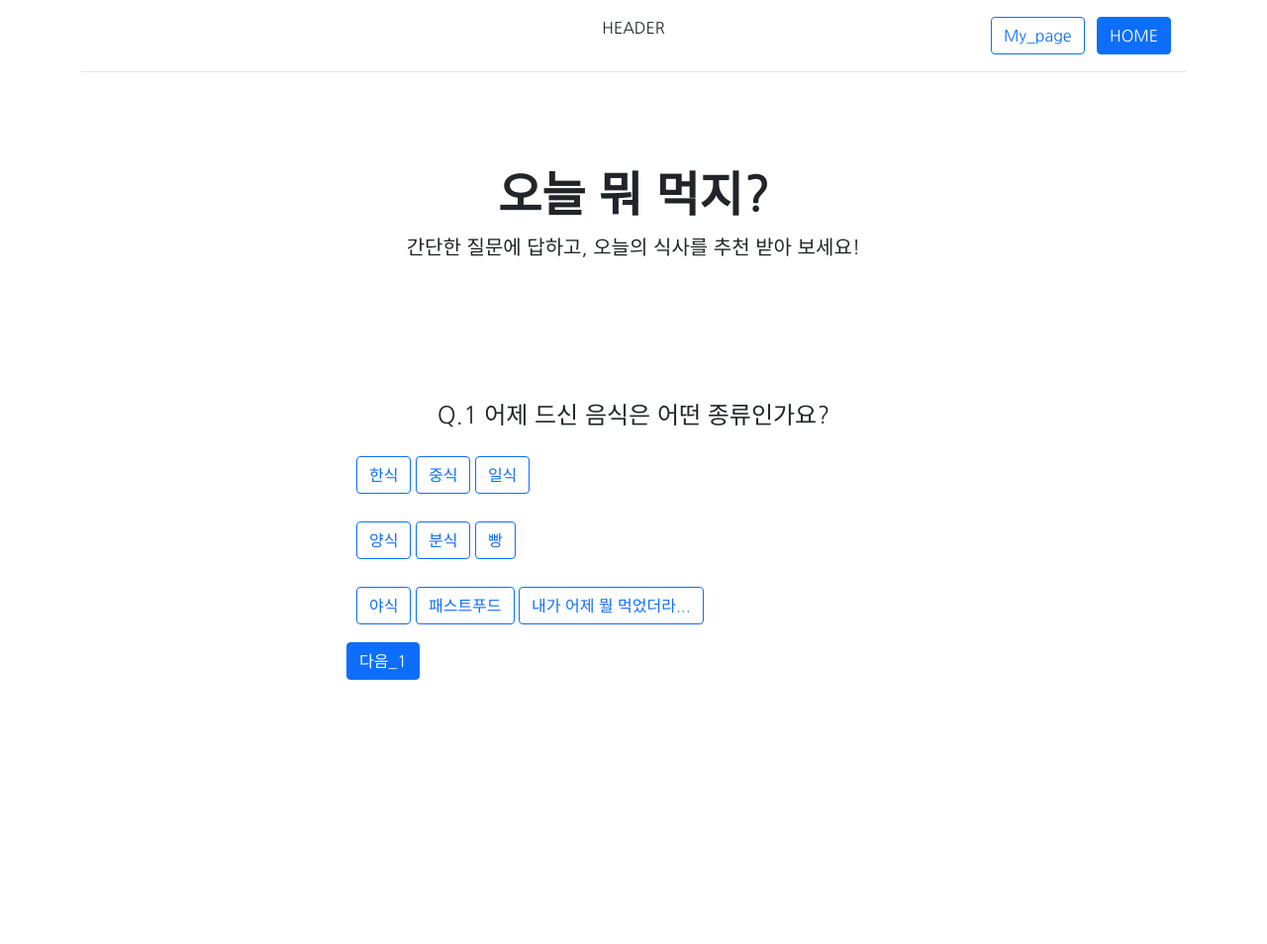
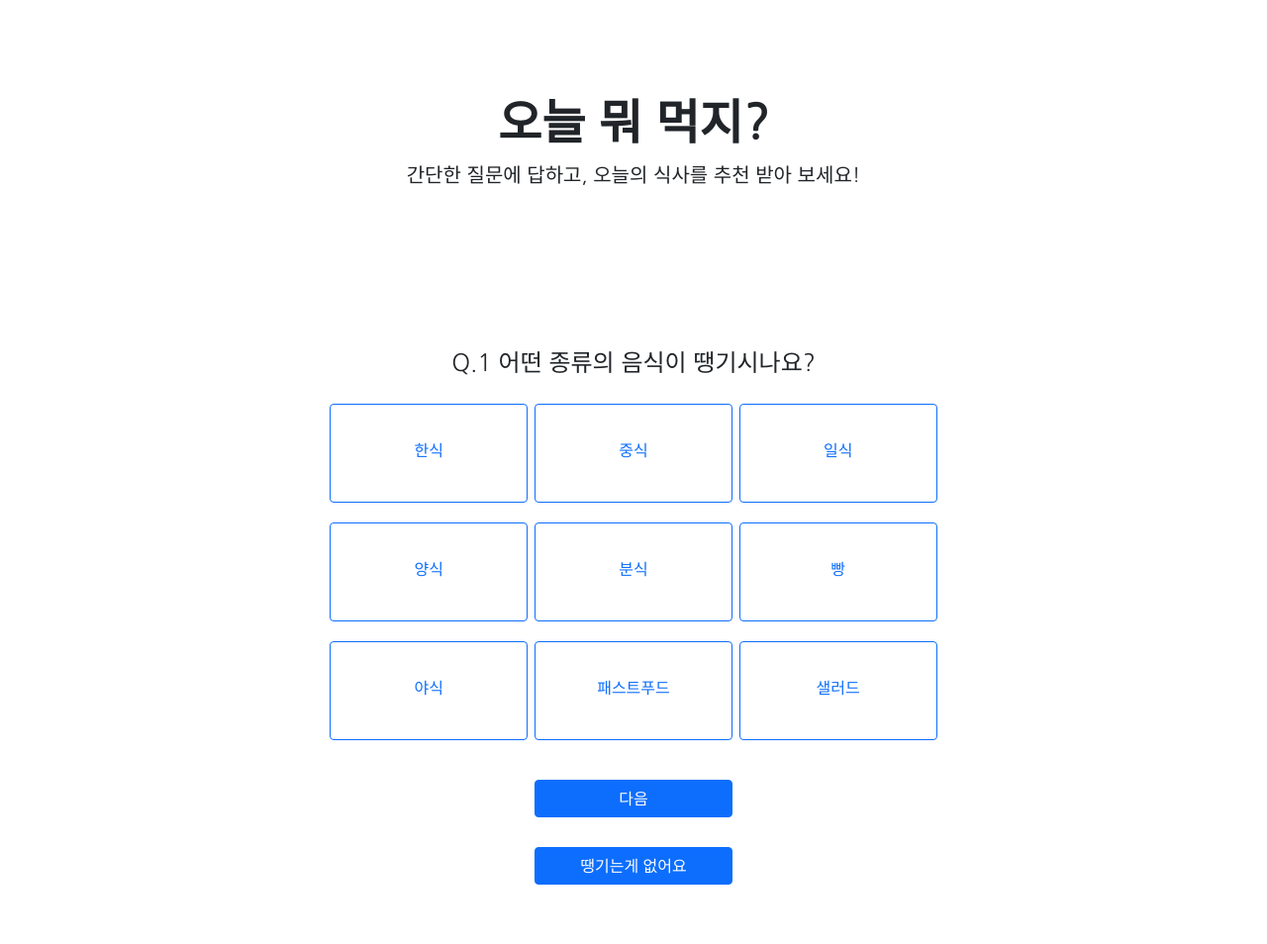
Before and after one commit to bestmealever/Thebestmeal, a Flask app: page / in a window 1280 px wide. Shown: the whole page at 99% size. Before the commit the page ends 687 px from the top, so only its background shows below. Run offline with Flask 2, Linux system fonts and the light colour scheme; some libraries are stand-ins or nearby versions; some web fonts are replaced.

Commit message:
0928대차게 까인 것

```diff
--- a/app.py
+++ b/app.py
@@ -11,6 +11,9 @@ client = MongoClient('localhost', 27017)
 
 db = client.team_project
 choices = []
+want_food = True
+yesterday_food = True
+feeling_emo = True
 
 random_foods = ['쿠키','아이스크림','팥빙수','케이크','도너츠','크로플','김치볶음밥','우동','쫄면','만두','김밥','떡볶이','보쌈','족발','곱창','닭발','국밥','육회','샐러드','스테이크','타코','리조또','케밥','바비큐','사케동','소바','카츠','라멘','초밥','카츠동','짜장면','짬뽕','탕수육','양장피','마라탕','마라샹궈','샌드위치','피자','버거','치킨','타코','핫도그','파전','보쌈','냉면','비빔밥','순두부','김치찌개']
 doc = {
@@ -49,42 +52,63 @@ def home():
 
 
 ## API 역할을 하는 부분
-@app.route('/Q_1', methods=['POST'])
-def question1():
-    Q1_give_receive = request.form.getlist('Q1_give[]')
-    print(Q1_give_receive)
-    choices.append(Q1_give_receive)
-    if 'true' not in Q1_give_receive:
+@app.route('/want', methods=['POST'])
+def want():
+    want_give_receive = request.form.getlist('want_give[]')
+    print(want_give_receive)
+    choices.append(want_give_receive)
+    if 'true' not in want_give_receive:
         return jsonify({'result': 'fail', 'msg': '하나 이상 선택해 주세요!'})
     else:
         return jsonify({'result': 'success'})
 
+@app.route('/want_no', methods=['POST'])
+def want_no():
+    global want_food
+    want_food = False
+    return {'msg': '먹고 싶은게 없다니...'}
 
-@app.route('/Q_2', methods=['POST'])
-def question2():
-    Q2_give_receive = request.form.getlist('Q2_give[]')
-    print(Q2_give_receive)
-    choices.append(Q2_give_receive)
-    if 'true' not in Q2_give_receive:
+
+@app.route('/yesterday', methods=['POST'])
+def yesterday():
+    yesterday_give_receive = request.form.getlist('yesterday_give[]')
+    print(yesterday_give_receive)
+    choices.append(yesterday_give_receive)
+    if 'true' not in yesterday_give_receive:
         return jsonify({'result': 'fail', 'msg': '하나 이상 선택해 주세요!'})
     else:
         return jsonify({'result': 'success'})
 
+@app.route('/yesterday_no', methods=['POST'])
+def yesterday_no():
+    global yesterday_food
+    yesterday_food = False
 
-@app.route('/Q_3', methods=['POST'])
-def question3():
-    Q3_give_receive = request.form.getlist('Q3_give[]')
-    choices.append(Q3_give_receive)
+    return {'msg': '어제 먹은게 기억이 안나요??'}
+
+
+@app.route('/feeling', methods=['POST'])
+def feeling():
+    feeling_give_receive = request.form.getlist('feeling_give[]')
+    choices.append(feeling_give_receive)
     print(choices)
 
-    if 'true' not in Q3_give_receive:
+    if 'true' not in feeling_give_receive:
         return jsonify({'result': 'fail', 'msg': '하나 이상 선택해 주세요!'})
     else:
 
         test = db.team_project.find_one({'name': random_foods[random.randint(0,48)]}, {'_id': False, 'name': True, 'photo': True})
+
         print(test)
         return jsonify({'result': 'success', 'msg': test})
 
 
+@app.route('/feeling_no', methods=['POST'])
+def feeling_no():
+    global feeling_emo
+    feeling_emo = False
+    return {'msg': '기분을 모르겠다니 ㅠㅠ'}
+
+
 if __name__ == '__main__':
     app.run('0.0.0.0', port=5000, debug=True)
--- a/static/mycss.css
+++ b/static/mycss.css
@@ -3,8 +3,9 @@
 }
 
 #wrap {
-            width: 600px;
+    width: 800px;
     margin: auto;
+    padding: 20px 70px 50px 70px;
     /*background-color: aquamarine;*/
 }
 
@@ -16,6 +17,7 @@
 .btn-group .btn-group-in {
     margin: 0 auto;
     padding: 10px;
+    display: flex;
 }
 
 .question-h {
@@ -30,3 +32,16 @@
 input[type=checkbox] {
     transform: scale(1.5);
 }
+
+.btn.btn-outline-primary.choice {
+    width: 200px;
+    height: 100px;
+    margin: auto;
+    line-height: 80px;
+}
+
+.btn.btn-primary.next {
+    width: 200px;
+    display: block;
+    margin: 30px auto auto auto;
+}
--- a/static/myjs.js
+++ b/static/myjs.js
@@ -1,107 +1,142 @@
-function Q_1() {
+function want() {
     let btn_val = []
     for (let i = 0; i < 9; i++) {
         btn_val.push($(`input:checkbox[id="btncheck${i + 1}"]`).is(":checked"))
     }
     $.ajax({
         type: "POST",
-        url: "/Q_1",
-        data: {Q1_give: btn_val},
+        url: "/want",
+        data: {want_give: btn_val},
         success: function (response) {
             if (response['result'] == 'fail') {
                 alert(response['msg'])
             } else {
                 temp_html = `<div class="question-h">
-            <h4> Q.2 오늘 땡기는 음식이 있나요? </h4>
-        </div>
-        <div class="btn-group-in">
-            <input type="checkbox" class="btn-check" id="btncheck1" autocomplete="off">
-            <label class="btn btn-outline-primary" for="btncheck1">한식</label>
+        <h4> Q.2 오늘 기분은 어때요? </h4>
+    </div>
+    <div class="btn-group-in">
+        <input type="checkbox" class="btn-check" id="btncheck1" autocomplete="off">
+        <label class="btn btn-outline-primary choice" for="btncheck1">시간이 없어요</label>
 
-            <input type="checkbox" class="btn-check" id="btncheck2" autocomplete="off">
-            <label class="btn btn-outline-primary" for="btncheck2">중식</label>
+        <input type="checkbox" class="btn-check" id="btncheck2" autocomplete="off">
+        <label class="btn btn-outline-primary choice" for="btncheck2">시간 많아요!</label>
 
-            <input type="checkbox" class="btn-check" id="btncheck3" autocomplete="off">
-            <label class="btn btn-outline-primary" for="btncheck3">일식</label>
-        </div>
-        <div class="btn-group-in">
-            <input type="checkbox" class="btn-check" id="btncheck4" autocomplete="off">
-            <label class="btn btn-outline-primary" for="btncheck4">양식</label>
+        <input type="checkbox" class="btn-check" id="btncheck3" autocomplete="off">
+        <label class="btn btn-outline-primary choice" for="btncheck3">완벽한 저녁이 필요해요!</label>
+    </div>
+    <div class="btn-group-in">
+        <input type="checkbox" class="btn-check" id="btncheck4" autocomplete="off">
+        <label class="btn btn-outline-primary choice" for="btncheck4">당 떨어져요 ㅠ</label>
 
-            <input type="checkbox" class="btn-check" id="btncheck5" autocomplete="off">
-            <label class="btn btn-outline-primary" for="btncheck5">분식</label>
+        <input type="checkbox" class="btn-check" id="btncheck5" autocomplete="off">
+        <label class="btn btn-outline-primary choice" for="btncheck5">스트레스 받았어요</label>
 
-            <input type="checkbox" class="btn-check" id="btncheck6" autocomplete="off">
-            <label class="btn btn-outline-primary" for="btncheck6">빵</label>
-        </div>
-        <div class="btn-group-in">
-            <input type="checkbox" class="btn-check" id="btncheck7" autocomplete="off">
-            <label class="btn btn-outline-primary" for="btncheck7">야식</label>
-
-            <input type="checkbox" class="btn-check" id="btncheck8" autocomplete="off">
-            <label class="btn btn-outline-primary" for="btncheck8">패스트푸드</label>
-
-            <input type="checkbox" class="btn-check" id="btncheck9" autocomplete="off">
-            <label class="btn btn-outline-primary" for="btncheck9">땡기는게 없어요</label>
-        </div>
-        <div class="btn-group-out">
-            <button type="button" class="btn btn-primary" onclick="Q_2()">다음_2</button>
-        </div>`
+        <input type="checkbox" class="btn-check" id="btncheck6" autocomplete="off">
+        <label class="btn btn-outline-primary choice" for="btncheck6">기름진게 땡기네요!</label>
+    </div>
+    <div class="btn-group-out">
+        <button type="button" class="btn btn-primary next" onclick="feeling()">다음</button>
+        <button type="button" class="btn btn-primary next" onclick="feeling_no()">잘 모르겠어요</button>
+    </div>`
                 $('#btn-group').empty()
                 $('#btn-group').append(temp_html)
+
             }
         }
     })
 }
 
-function Q_2() {
+function want_no() {
+    $.ajax({
+        type: "POST",
+        url: "/want_no",
+        data: {},
+        success: function (response) {
+            alert(response['msg'])
+            temp_html = `        <div class="question-h">
+            <h4> Q.2 그럼 어제는 뭐 먹었어요? </h4>
+        </div>
+        <div class="btn-group-in">
+            <input type="checkbox" class="btn-check" id="btncheck1" autocomplete="off">
+            <label class="btn btn-outline-primary choice" for="btncheck1">한식</label>
+
+            <input type="checkbox" class="btn-check" id="btncheck2" autocomplete="off">
+            <label class="btn btn-outline-primary choice" for="btncheck2">중식</label>
+
+            <input type="checkbox" class="btn-check" id="btncheck3" autocomplete="off">
+            <label class="btn btn-outline-primary choice" for="btncheck3">일식</label>
+        </div>
+        <div class="btn-group-in">
+            <input type="checkbox" class="btn-check" id="btncheck4" autocomplete="off">
+            <label class="btn btn-outline-primary choice" for="btncheck4">양식</label>
+
+            <input type="checkbox" class="btn-check" id="btncheck5" autocomplete="off">
+            <label class="btn btn-outline-primary choice" for="btncheck5">분식</label>
+
+            <input type="checkbox" class="btn-check" id="btncheck6" autocomplete="off">
+            <label class="btn btn-outline-primary choice" for="btncheck6">빵</label>
+        </div>
+        <div class="btn-group-in">
+            <input type="checkbox" class="btn-check" id="btncheck7" autocomplete="off">
+            <label class="btn btn-outline-primary choice" for="btncheck7">야식</label>
+
+            <input type="checkbox" class="btn-check" id="btncheck8" autocomplete="off">
+            <label class="btn btn-outline-primary choice" for="btncheck8">패스트푸드</label>
+
+            <input type="checkbox" class="btn-check" id="btncheck9" autocomplete="off">
+            <label class="btn btn-outline-primary choice" for="btncheck9">샐러드</label>
+        </div>
+        <div class="btn-group-out">
+            <button type="button" class="btn btn-primary next" onclick="yesterday()">다음</button>
+            <button type="button" class="btn btn-primary next" onclick="yesterday_no()">잘 모르겠어요</button>
+        </div>`
+            $('#btn-group').empty()
+            $('#btn-group').append(temp_html)
+
+        }
+    })
+}
+
+
+function yesterday() {
     let btn_val = []
     for (let i = 0; i < 9; i++) {
         btn_val.push($(`input:checkbox[id="btncheck${i + 1}"]`).is(":checked"))
     }
     $.ajax({
         type: "POST",
-        url: "/Q_2",
-        data: {Q2_give: btn_val},
+        url: "/yesterday",
+        data: {yesterday_give: btn_val},
         success: function (response) {
             if (response['result'] == 'fail') {
                 alert(response['msg'])
             } else {
                 temp_html = `<div class="question-h">
-        <h4> Q.3 해당 되는 상태를 모두 골라주세요! </h4>
+        <h4> Q.3 오늘 기분은 어때요? </h4>
     </div>
     <div class="btn-group-in">
         <input type="checkbox" class="btn-check" id="btncheck1" autocomplete="off">
-        <label class="btn btn-outline-primary" for="btncheck1">시간이 없어요</label>
+        <label class="btn btn-outline-primary choice" for="btncheck1">시간이 없어요</label>
 
         <input type="checkbox" class="btn-check" id="btncheck2" autocomplete="off">
-        <label class="btn btn-outline-primary" for="btncheck2">시간 많아요!</label>
+        <label class="btn btn-outline-primary choice" for="btncheck2">시간 많아요!</label>
 
         <input type="checkbox" class="btn-check" id="btncheck3" autocomplete="off">
-        <label class="btn btn-outline-primary" for="btncheck3">완벽한 저녁이 필요해요!</label>
+        <label class="btn btn-outline-primary choice" for="btncheck3">완벽한 저녁이 필요해요!</label>
     </div>
     <div class="btn-group-in">
         <input type="checkbox" class="btn-check" id="btncheck4" autocomplete="off">
-        <label class="btn btn-outline-primary" for="btncheck4">당 떨어져요 ㅠ</label>
+        <label class="btn btn-outline-primary choice" for="btncheck4">당 떨어져요 ㅠ</label>
 
         <input type="checkbox" class="btn-check" id="btncheck5" autocomplete="off">
-        <label class="btn btn-outline-primary" for="btncheck5">스트레스 받았어요</label>
+        <label class="btn btn-outline-primary choice" for="btncheck5">스트레스 받았어요</label>
 
         <input type="checkbox" class="btn-check" id="btncheck6" autocomplete="off">
-        <label class="btn btn-outline-primary" for="btncheck6">기름진게 땡기네요!</label>
-    </div>
-    <div class="btn-group-in">
-        <input type="checkbox" class="btn-check" id="btncheck7" autocomplete="off">
-        <label class="btn btn-outline-primary" for="btncheck7">담백한게 땡겨요</label>
-
-        <input type="checkbox" class="btn-check" id="btncheck8" autocomplete="off">
-        <label class="btn btn-outline-primary" for="btncheck8">잘 모르겠어요...</label>
-
-        <input type="checkbox" class="btn-check" id="btncheck9" autocomplete="off">
-        <label class="btn btn-outline-primary" for="btncheck9">전 아무거나 상관없어요~</label>
+        <label class="btn btn-outline-primary choice" for="btncheck6">기름진게 땡기네요!</label>
     </div>
     <div class="btn-group-out">
-        <button type="button" class="btn btn-primary" onclick="Q_3()">다음_3</button>
+        <button type="button" class="btn btn-primary next" onclick="feeling()">다음</button>
+        <button type="button" class="btn btn-primary next" onclick="feeling_no()">잘 모르겠어요</button>
     </div>`
                 $('#btn-group').empty()
                 $('#btn-group').append(temp_html)
@@ -110,15 +145,55 @@ function Q_2() {
     })
 }
 
-function Q_3() {
+function yesterday_no() {
+    $.ajax({
+        type: "POST",
+        url: "/yesterday_no",
+        data: {},
+        success: function (response) {
+            alert(response['msg'])
+            temp_html = `<div class="question-h">
+        <h4> Q.3 오늘 기분은 어때요? </h4>
+    </div>
+    <div class="btn-group-in">
+        <input type="checkbox" class="btn-check" id="btncheck1" autocomplete="off">
+        <label class="btn btn-outline-primary choice" for="btncheck1">시간이 없어요</label>
+
+        <input type="checkbox" class="btn-check" id="btncheck2" autocomplete="off">
+        <label class="btn btn-outline-primary choice" for="btncheck2">시간 많아요!</label>
+
+        <input type="checkbox" class="btn-check" id="btncheck3" autocomplete="off">
+        <label class="btn btn-outline-primary choice" for="btncheck3">완벽한 저녁이 필요해요!</label>
+    </div>
+    <div class="btn-group-in">
+        <input type="checkbox" class="btn-check" id="btncheck4" autocomplete="off">
+        <label class="btn btn-outline-primary choice" for="btncheck4">당 떨어져요 ㅠ</label>
+
+        <input type="checkbox" class="btn-check" id="btncheck5" autocomplete="off">
+        <label class="btn btn-outline-primary choice" for="btncheck5">스트레스 받았어요</label>
+
+        <input type="checkbox" class="btn-check" id="btncheck6" autocomplete="off">
+        <label class="btn btn-outline-primary choice" for="btncheck6">기름진게 땡기네요!</label>
+    </div>
+    <div class="btn-group-out">
+        <button type="button" class="btn btn-primary next" onclick="feeling()">다음</button>
+        <button type="button" class="btn btn-primary next" onclick="feeling_no()">잘 모르겠어요</button>
+    </div>`
+            $('#btn-group').empty()
+            $('#btn-group').append(temp_html)
+        }
+    })
+}
+
+function feeling() {
     let btn_val = []
     for (let i = 0; i < 9; i++) {
         btn_val.push($(`input:checkbox[id="btncheck${i + 1}"]`).is(":checked"))
     }
     $.ajax({
         type: "POST",
-        url: "/Q_3",
-        data: {Q3_give: btn_val},
+        url: "/feeling",
+        data: {feeling_give: btn_val},
         success: function (response) {
             if (response['result'] == 'fail') {
                 alert(response['msg'])
@@ -137,3 +212,25 @@ function Q_3() {
         }
     })
 }
+
+
+function feeling_no() {
+    $.ajax({
+        type: "POST",
+        url: "/feeling_no",
+        data: {},
+        success: function (response) {
+            alert(response['msg'])
+            temp_html = `<div class="question-h">
+        <h2>오늘은, <br> ${response['msg']['name']} <br> 어때요?!</h2>
+    </div>
+        <img src="${response['msg']['photo']}" alt="${response['msg']['name']}">
+    <div class="btn-group-out">
+        <button type="button" class="btn btn-primary" onclick="">이거 먹을게요!</button>
+        <button type="button" class="btn btn-primary" onclick="">마음에 안들어요...</button>
+    </div>`
+            $('#btn-group').empty()
+            $('#btn-group').append(temp_html)
+        }
+    })
+}
--- a/templates/index.html
+++ b/templates/index.html
@@ -15,6 +15,8 @@
             integrity="sha384-/bQdsTh/da6pkI1MST/rWKFNjaCP5gBSY4sEBT38Q/9RBh9AH40zEOg7Hlq2THRZ"
             crossorigin="anonymous"></script>
     <link href="{{ url_for('static', filename='mycss.css') }}" rel="stylesheet">
+
+
     <!-- Optional JavaScript -->
     <!-- jQuery first, then Popper.js, then Bootstrap JS -->
     <script src="https://ajax.googleapis.com/ajax/libs/jquery/3.5.1/jquery.min.js"></script>
@@ -31,28 +33,28 @@
           rel="stylesheet">
 
     <script src="{{ url_for('static', filename='myjs.js') }}"></script>
-    <script>
-    </script>
-    <style>
-    </style>
 </head>
+
+
+
+
 <body>
-<div class="container">
-    <header class="d-flex flex-wrap align-items-center justify-content-center justify-content-md-between py-3 mb-4 border-bottom">
-        <a href="/" class="d-flex align-items-center col-md-3 mb-2 mb-md-0 text-dark text-decoration-none">
-            <svg class="bi me-2" width="40" height="32" role="img" aria-label="Bootstrap">
-                <use xlink:href="#bootstrap"/>
-            </svg>
-        </a>
+<!--<div class="container">-->
+<!--    <header class="d-flex flex-wrap align-items-center justify-content-center justify-content-md-between py-3 mb-4 border-bottom">-->
+<!--        <a href="/" class="d-flex align-items-center col-md-3 mb-2 mb-md-0 text-dark text-decoration-none">-->
+<!--            <svg class="bi me-2" width="40" height="32" role="img" aria-label="Bootstrap">-->
+<!--                <use xlink:href="#bootstrap"/>-->
+<!--            </svg>-->
+<!--        </a>-->
 
-        <p> HEADER </p>
+<!--        <p> HEADER </p>-->
 
-        <div class="col-md-3 text-end">
-            <button type="button" class="btn btn-outline-primary me-2">My_page</button>
-            <button type="button" class="btn btn-primary">HOME</button>
-        </div>
-    </header>
-</div>
+<!--        <div class="col-md-3 text-end">-->
+<!--            <button type="button" class="btn btn-outline-primary me-2">My_page</button>-->
+<!--            <button type="button" class="btn btn-primary">HOME</button>-->
+<!--        </div>-->
+<!--    </header>-->
+<!--</div>-->
 
 <div class="px-4 py-5 my-5 text-center">
     <!--    <img class="d-block mx-auto mb-4" src="../assets/brand/bootstrap-logo.svg" alt="" width="72" height="57">-->
@@ -66,40 +68,42 @@
 <div id="wrap">
     <div id="btn-group" class="btn-group" role="group" aria-label="Basic checkbox toggle button group">
         <div class="question-h">
-            <h4> Q.1 어제 드신 음식은 어떤 종류인가요? </h4>
+            <h4> Q.1 어떤 종류의 음식이 땡기시나요? </h4>
         </div>
+
         <div class="btn-group-in">
             <input type="checkbox" class="btn-check" id="btncheck1" autocomplete="off">
-            <label class="btn btn-outline-primary" for="btncheck1">한식</label>
+            <label class="btn btn-outline-primary choice" for="btncheck1">한식</label>
 
             <input type="checkbox" class="btn-check" id="btncheck2" autocomplete="off">
-            <label class="btn btn-outline-primary" for="btncheck2">중식</label>
+            <label class="btn btn-outline-primary choice" for="btncheck2">중식</label>
 
             <input type="checkbox" class="btn-check" id="btncheck3" autocomplete="off">
-            <label class="btn btn-outline-primary" for="btncheck3">일식</label>
+            <label class="btn btn-outline-primary choice" for="btncheck3">일식</label>
         </div>
         <div class="btn-group-in">
             <input type="checkbox" class="btn-check" id="btncheck4" autocomplete="off">
-            <label class="btn btn-outline-primary" for="btncheck4">양식</label>
+            <label class="btn btn-outline-primary choice" for="btncheck4">양식</label>
 
             <input type="checkbox" class="btn-check" id="btncheck5" autocomplete="off">
-            <label class="btn btn-outline-primary" for="btncheck5">분식</label>
+            <label class="btn btn-outline-primary choice" for="btncheck5">분식</label>
 
             <input type="checkbox" class="btn-check" id="btncheck6" autocomplete="off">
-            <label class="btn btn-outline-primary" for="btncheck6">빵</label>
+            <label class="btn btn-outline-primary choice" for="btncheck6">빵</label>
         </div>
         <div class="btn-group-in">
             <input type="checkbox" class="btn-check" id="btncheck7" autocomplete="off">
-            <label class="btn btn-outline-primary" for="btncheck7">야식</label>
+            <label class="btn btn-outline-primary choice" for="btncheck7">야식</label>
 
             <input type="checkbox" class="btn-check" id="btncheck8" autocomplete="off">
-            <label class="btn btn-outline-primary" for="btncheck8">패스트푸드</label>
+            <label class="btn btn-outline-primary choice" for="btncheck8">패스트푸드</label>
 
             <input type="checkbox" class="btn-check" id="btncheck9" autocomplete="off">
-            <label class="btn btn-outline-primary" for="btncheck9">내가 어제 뭘 먹었더라...</label>
+            <label class="btn btn-outline-primary choice" for="btncheck9">샐러드</label>
         </div>
         <div class="btn-group-out">
-            <button type="button" class="btn btn-primary" onclick="Q_1()">다음_1</button>
+            <button type="button" class="btn btn-primary next" onclick="want()">다음</button>
+            <button type="button" class="btn btn-primary next" onclick="want_no()">땡기는게 없어요</button>
         </div>
     </div>
 </div>
```
Lines whose indentation alone changed are shown as unchanged.
